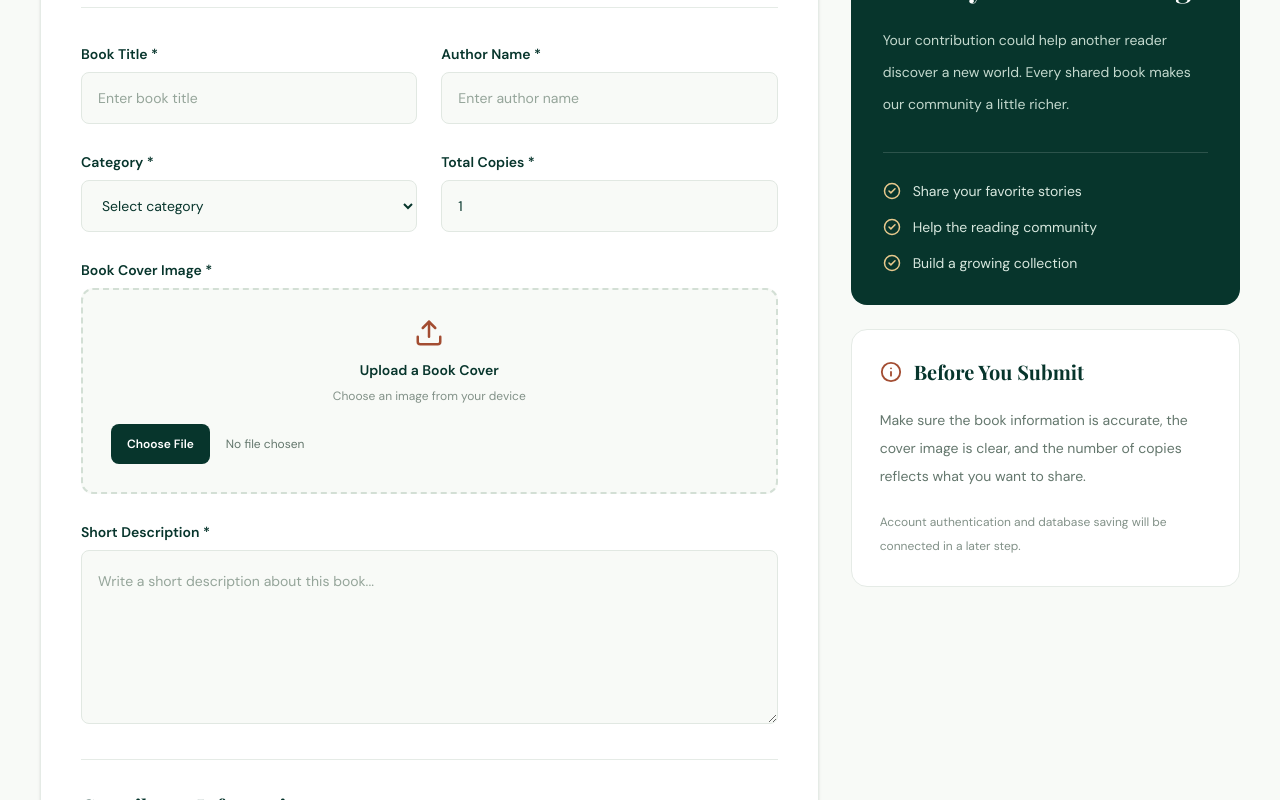
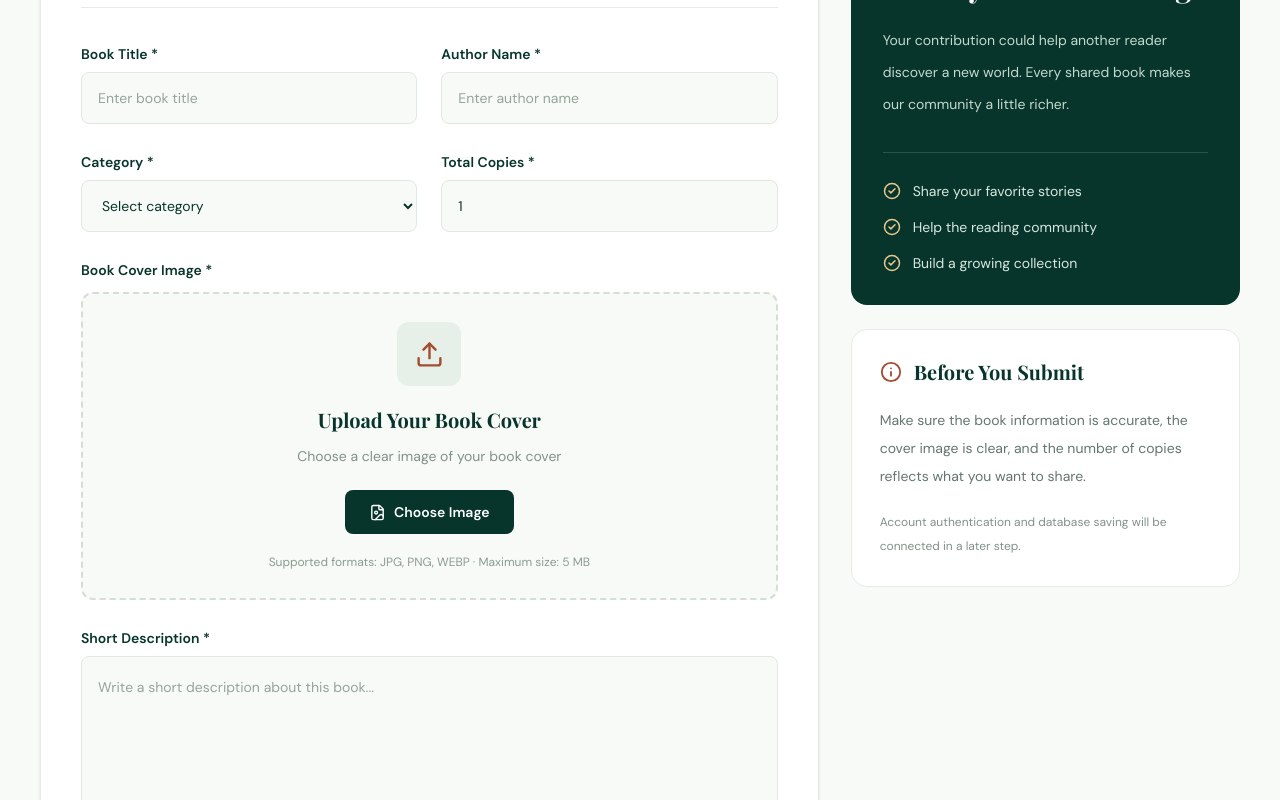
Before and after one commit to ariful-arif124/booknook-client, a Next.js app: page /add-book in a window 1280 px wide. Shown: the part 628-1428 px from the top of the page. Built offline with nearby package versions, Linux system fonts and the light colour scheme; a web font is replaced by a local one.

Commit message:
Add book cover preview and image upload validation

```diff
--- a/src/components/books/add-book-form.tsx
+++ b/src/components/books/add-book-form.tsx
@@ -1,8 +1,16 @@
 
 "use client";
 
-import { useState, type FormEvent } from "react";
+import Image from "next/image";
 import Link from "next/link";
+import {
+  useEffect,
+  useRef,
+  useState,
+  type ChangeEvent,
+  type FormEvent,
+} from "react";
+
 import {
   ArrowLeft,
   ArrowRight,
@@ -12,6 +20,10 @@ import {
   Mail,
   Info,
   CheckCircle2,
+  ImageIcon,
+  Trash2,
+  RefreshCw,
+  FileImage,
 } from "lucide-react";
 
 const categories = [
@@ -22,15 +34,94 @@ const categories = [
   "Others",
 ];
 
+const allowedImageTypes = [
+  "image/jpeg",
+  "image/png",
+  "image/webp",
+];
+
+const MAX_IMAGE_SIZE = 5 * 1024 * 1024;
+
 export default function AddBookForm() {
   const [title, setTitle] = useState("");
   const [author, setAuthor] = useState("");
   const [category, setCategory] = useState("");
   const [description, setDescription] = useState("");
   const [totalCopies, setTotalCopies] = useState("1");
+
   const [image, setImage] = useState<File | null>(null);
+  const [previewUrl, setPreviewUrl] = useState<string | null>(
+    null
+  );
+
+  const [imageError, setImageError] = useState("");
   const [error, setError] = useState("");
   const [message, setMessage] = useState("");
+
+  const fileInputRef = useRef<HTMLInputElement>(null);
+  const objectUrlRef = useRef<string | null>(null);
+
+  useEffect(() => {
+    return () => {
+      if (objectUrlRef.current) {
+        URL.revokeObjectURL(objectUrlRef.current);
+      }
+    };
+  }, []);
+
+  const removeImage = () => {
+    if (objectUrlRef.current) {
+      URL.revokeObjectURL(objectUrlRef.current);
+      objectUrlRef.current = null;
+    }
+
+    setImage(null);
+    setPreviewUrl(null);
+    setImageError("");
+    setError("");
+    setMessage("");
+
+    if (fileInputRef.current) {
+      fileInputRef.current.value = "";
+    }
+  };
+
+  const handleImageChange = (
+    event: ChangeEvent<HTMLInputElement>
+  ) => {
+    const file = event.target.files?.[0];
+
+    if (!file) return;
+
+    removeImage();
+
+    if (!allowedImageTypes.includes(file.type)) {
+      setImageError(
+        "Invalid image format. Please upload a JPG, PNG, or WEBP image."
+      );
+      return;
+    }
+
+    if (file.size === 0) {
+      setImageError("The selected image file is empty.");
+      return;
+    }
+
+    if (file.size > MAX_IMAGE_SIZE) {
+      setImageError(
+        "Image size exceeds 5 MB. Please choose a smaller image."
+      );
+      return;
+    }
+
+    const url = URL.createObjectURL(file);
+
+    objectUrlRef.current = url;
+
+    setImage(file);
+    setPreviewUrl(url);
+    setImageError("");
+  };
 
   const handleSubmit = (e: FormEvent<HTMLFormElement>) => {
     e.preventDefault();
@@ -42,8 +133,7 @@ export default function AddBookForm() {
       !title.trim() ||
       !author.trim() ||
       !category ||
-      !description.trim() ||
-      !image
+      !description.trim()
     ) {
       setError("Please complete all required fields.");
       return;
@@ -57,13 +147,13 @@ export default function AddBookForm() {
       return;
     }
 
-    if (!image.type.startsWith("image/")) {
-      setError("Please select a valid image file.");
+    if (!image) {
+      setError("Please upload a valid book cover image.");
       return;
     }
 
     setMessage(
-      "Your book information is valid. Database submission will be enabled after authentication and backend integration."
+      "Your book information is valid. Image uploading and saving to MongoDB will be enabled after authentication and backend integration."
     );
   };
 
@@ -81,6 +171,7 @@ export default function AddBookForm() {
         <div className="mt-10 max-w-3xl">
           <div className="mb-5 inline-flex items-center gap-2 rounded-full bg-[#F3EAE3] px-4 py-2">
             <span className="h-2 w-2 rounded-full bg-[#A34D32]" />
+
             <span className="text-[10px] font-bold uppercase tracking-[0.16em] text-[#A34D32]">
               Community Book Bank
             </span>
@@ -118,10 +209,7 @@ export default function AddBookForm() {
               </div>
             </div>
 
-            <form
-              onSubmit={handleSubmit}
-              className="space-y-7"
-            >
+            <form onSubmit={handleSubmit} className="space-y-7">
               <div className="grid gap-6 sm:grid-cols-2">
                 <div>
                   <label
@@ -203,7 +291,9 @@ export default function AddBookForm() {
                     step="1"
                     required
                     value={totalCopies}
-                    onChange={(e) => setTotalCopies(e.target.value)}
+                    onChange={(e) =>
+                      setTotalCopies(e.target.value)
+                    }
                     className="h-13 w-full rounded-lg border border-[#E1E8E2] bg-[#F8FAF7] px-4 text-sm text-[#07352C] outline-none focus:border-[#A34D32]"
                   />
                 </div>
@@ -212,44 +302,128 @@ export default function AddBookForm() {
               <div>
                 <label
                   htmlFor="book-image"
-                  className="mb-2 block text-sm font-semibold text-[#07352C]"
+                  className="mb-3 block text-sm font-semibold text-[#07352C]"
                 >
                   Book Cover Image *
                 </label>
 
-                <div className="rounded-xl border-2 border-dashed border-[#D3DFD5] bg-[#F8FAF7] p-7 text-center">
-                  <Upload
-                    size={30}
-                    className="mx-auto text-[#A34D32]"
+                <div className="rounded-xl border-2 border-dashed border-[#D3DFD5] bg-[#F8FAF7] p-5 sm:p-7">
+                  <input
+                    ref={fileInputRef}
+                    id="book-image"
+                    type="file"
+                    accept="image/jpeg,image/png,image/webp"
+                    onChange={handleImageChange}
+                    aria-describedby="book-image-help"
+                    className="sr-only"
                   />
 
-                  <p className="mt-3 text-sm font-semibold text-[#07352C]">
-                    Upload a Book Cover
+                  {image && previewUrl ? (
+                    <div className="flex flex-col items-center gap-6 sm:flex-row sm:items-start">
+                      <div className="relative h-48 w-36 shrink-0 overflow-hidden rounded-lg border border-[#DFE7E0] bg-white p-2 shadow-md">
+                        <Image
+                          src={previewUrl}
+                          alt="Selected book cover preview"
+                          fill
+                          unoptimized
+                          sizes="144px"
+                          className="object-contain p-2"
+                        />
+                      </div>
+
+                      <div className="min-w-0 flex-1 text-center sm:text-left">
+                        <div className="mb-3 flex items-center justify-center gap-2 sm:justify-start">
+                          <CheckCircle2
+                            size={20}
+                            className="text-[#167454]"
+                          />
+
+                          <span className="text-sm font-semibold text-[#167454]">
+                            Image Selected Successfully
+                          </span>
+                        </div>
+
+                        <p className="break-all text-sm font-semibold text-[#07352C]">
+                          {image.name}
+                        </p>
+
+                        <div className="mt-3 flex flex-wrap justify-center gap-2 sm:justify-start">
+                          <span className="rounded-full bg-[#E2EEE5] px-3 py-1.5 text-xs font-medium text-[#167454]">
+                            {image.type === "image/jpeg"
+                              ? "JPG"
+                              : image.type === "image/png"
+                              ? "PNG"
+                              : "WEBP"}
+                          </span>
+
+                          <span className="rounded-full bg-[#E9EEEA] px-3 py-1.5 text-xs font-medium text-[#64776D]">
+                            {(image.size / (1024 * 1024)).toFixed(2)} MB
+                          </span>
+                        </div>
+
+                        <div className="mt-6 flex flex-wrap justify-center gap-3 sm:justify-start">
+                          <label
+                            htmlFor="book-image"
+                            className="inline-flex cursor-pointer items-center gap-2 rounded-lg bg-[#07352C] px-4 py-3 text-xs font-semibold text-white transition-colors hover:bg-[#145244]"
+                          >
+                            <RefreshCw size={15} />
+                            Replace Image
+                          </label>
+
+                          <button
+                            type="button"
+                            onClick={removeImage}
+                            className="inline-flex items-center gap-2 rounded-lg border border-[#E1E8E2] bg-white px-4 py-3 text-xs font-semibold text-[#A34D32] transition-colors hover:bg-[#F8EDE9]"
+                          >
+                            <Trash2 size={15} />
+                            Remove Image
+                          </button>
+                        </div>
+                      </div>
+                    </div>
+                  ) : (
+                    <div className="flex flex-col items-center text-center">
+                      <div className="flex h-16 w-16 items-center justify-center rounded-xl bg-[#E7F0E8]">
+                        <Upload
+                          size={29}
+                          className="text-[#A34D32]"
+                        />
+                      </div>
+
+                      <h3 className="font-serif mt-5 text-xl font-bold text-[#07352C]">
+                        Upload Your Book Cover
+                      </h3>
+
+                      <p className="mt-3 text-sm text-[#829188]">
+                        Choose a clear image of your book cover
+                      </p>
+
+                      <label
+                        htmlFor="book-image"
+                        className="mt-6 inline-flex cursor-pointer items-center gap-2 rounded-lg bg-[#07352C] px-6 py-3 text-sm font-semibold text-white transition-colors hover:bg-[#145244]"
+                      >
+                        <FileImage size={17} />
+                        Choose Image
+                      </label>
+                    </div>
+                  )}
+
+                  <p
+                    id="book-image-help"
+                    className="mt-5 text-center text-xs text-[#8A9B90]"
+                  >
+                    Supported formats: JPG, PNG, WEBP · Maximum size: 5 MB
                   </p>
+                </div>
 
-                  <p className="mt-2 text-xs text-[#829188]">
-                    Choose an image from your device
+                {imageError && (
+                  <p
+                    role="alert"
+                    className="mt-3 rounded-lg border border-red-200 bg-red-50 px-4 py-3 text-sm text-red-700"
+                  >
+                    {imageError}
                   </p>
-
-                  <input
-                    id="book-image"
-                    type="file"
-                    accept="image/*"
-                    required
-                    onChange={(e) => {
-                      setImage(e.target.files?.[0] ?? null);
-                      setMessage("");
-                      setError("");
-                    }}
-                    className="mt-5 block w-full cursor-pointer text-xs text-[#64776D] file:mr-4 file:cursor-pointer file:rounded-lg file:border-0 file:bg-[#07352C] file:px-4 file:py-3 file:font-semibold file:text-white"
-                  />
-
-                  {image && (
-                    <p className="mt-4 text-xs font-medium text-[#167454]">
-                      Selected: {image.name}
-                    </p>
-                  )}
-                </div>
+                )}
               </div>
 
               <div>
@@ -265,7 +439,9 @@ export default function AddBookForm() {
                   required
                   rows={5}
                   value={description}
-                  onChange={(e) => setDescription(e.target.value)}
+                  onChange={(e) =>
+                    setDescription(e.target.value)
+                  }
                   placeholder="Write a short description about this book..."
                   className="w-full resize-y rounded-lg border border-[#E1E8E2] bg-[#F8FAF7] p-4 text-sm leading-7 text-[#07352C] outline-none placeholder:text-[#95A59A] focus:border-[#A34D32]"
                 />
```
